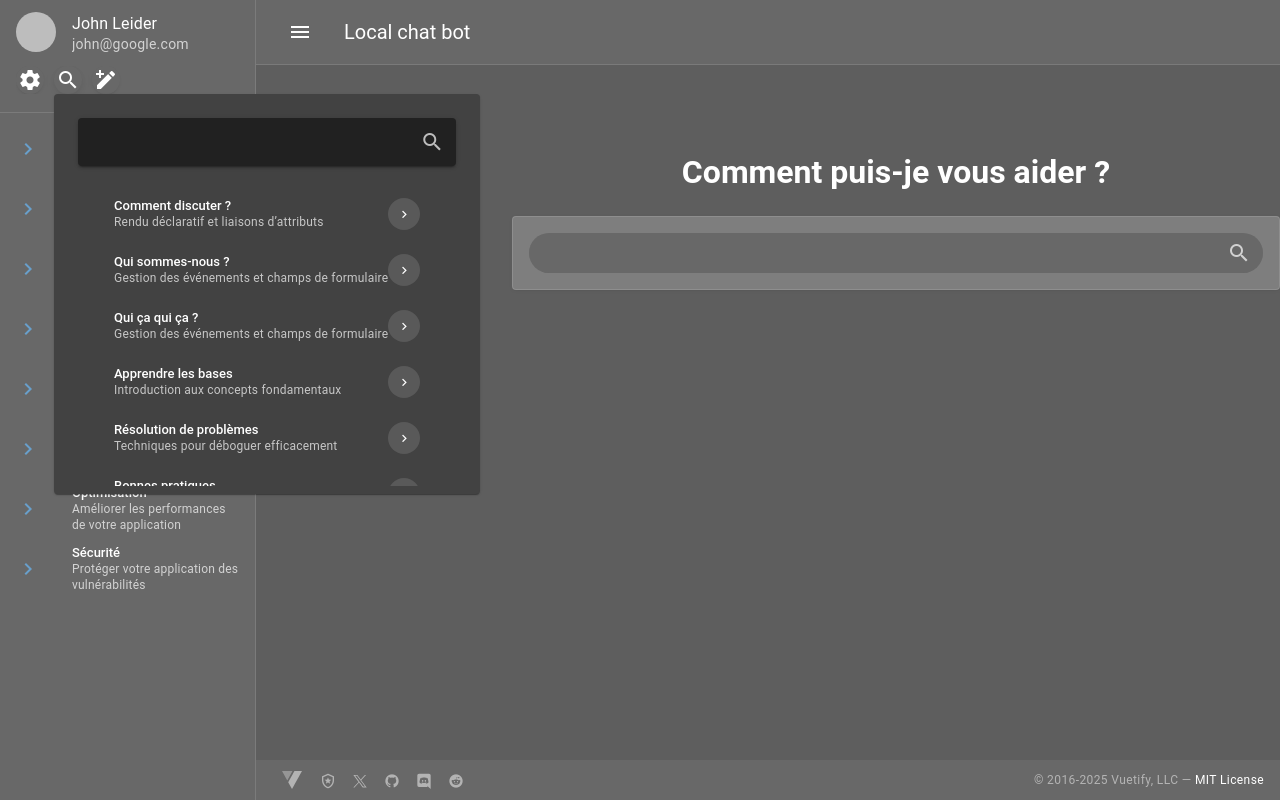
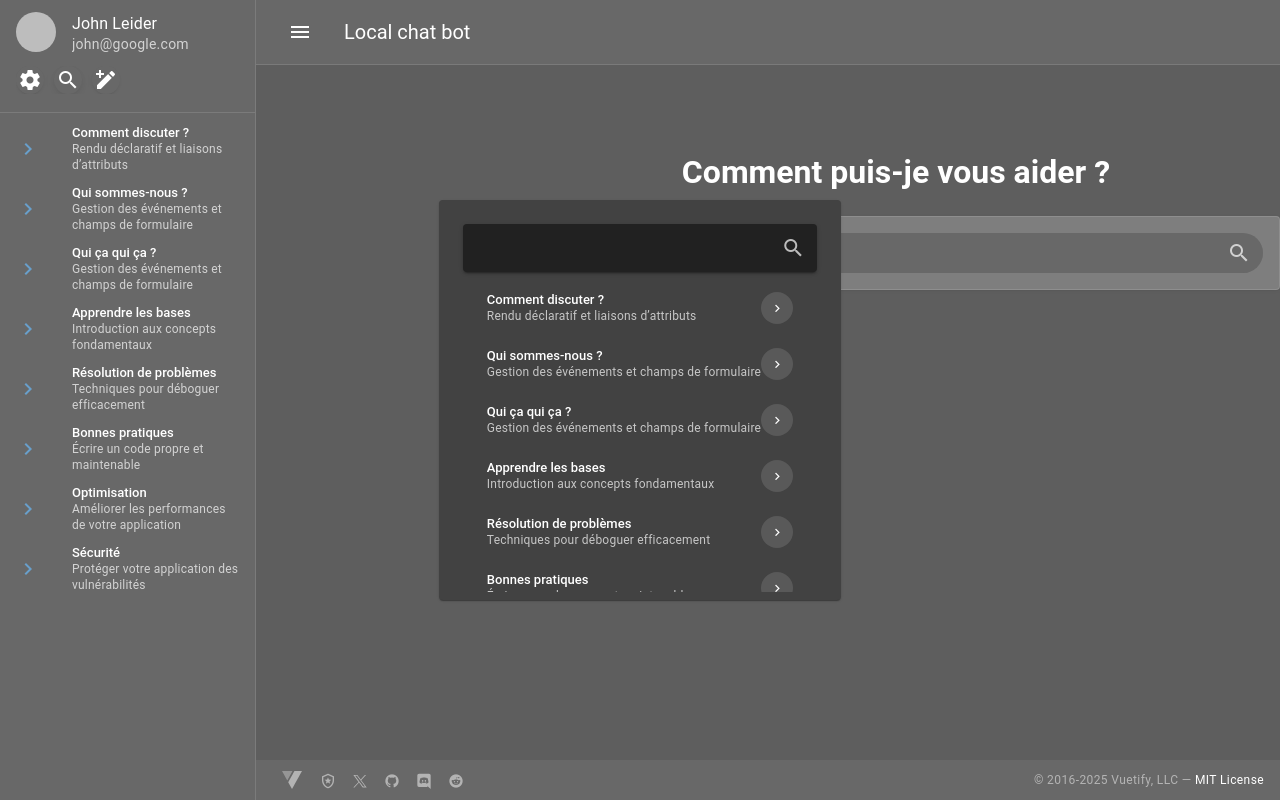
Before and after one commit to LeBonVieuBelouga/ai-interface, a Vue app: page / in a window 1280 px wide. Both pictures are taken after a click on the button 68 px from the left and 80 px from the top of the page. Built offline with nearby package versions, Linux system fonts and the light colour scheme; grey boxes are pictures that could not be loaded.

Commit message:
première version de l'overlay de recherche
la sélection fonctionne mais pas encore la recherche

```diff
--- a/src/App.vue
+++ b/src/App.vue
@@ -21,9 +21,11 @@
             density="compact"
             icon="mdi-magnify"
             style="margin-right: 10px"
+            @click="isOpenOverlay = !isOpenOverlay"
           />
           <v-overlay
-            activator="#search-btn"
+            v-model="isOpenOverlay"
+            class="align-center justify-center"
             location-strategy="connected"
             scroll-strategy="block"
           >
@@ -50,7 +52,7 @@
                   item-height="48"
                   item-width="200"
                   width="100%"
-                  class="pa-5"
+                  class="pa-2"
                 >
                   <template #default="{ item }">
                     <v-list
@@ -62,13 +64,13 @@
                         :value="item.id"
                         :title="item.title"
                         :subtitle="item.subtitle"
-                        @click="selectChat(item)"
                       >
                         <template #append>
                           <v-btn
                             icon="mdi-chevron-right"
                             size="x-small"
                             variant="tonal"
+                            @click="selectChat(item), isOpenOverlay=false"
                           />
                         </template>
                       </v-list-item>
@@ -135,7 +137,7 @@ import UserChat from "@/components/UserChat.vue";
 
 const drawer = ref(true)
 const currChat = ref(null)
-
+const isOpenOverlay = ref(false)
 const UserChats = ref([
   {
     id:"fdfddf-erert",
```
